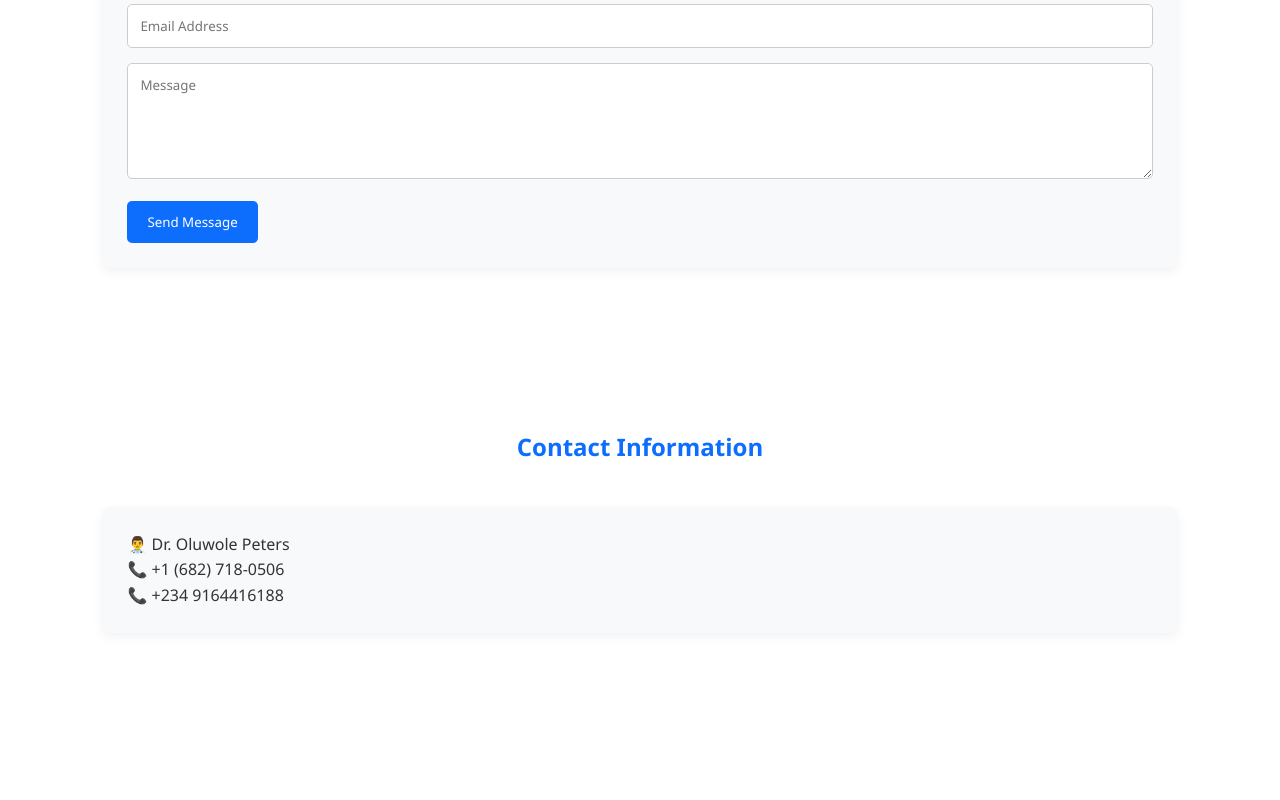
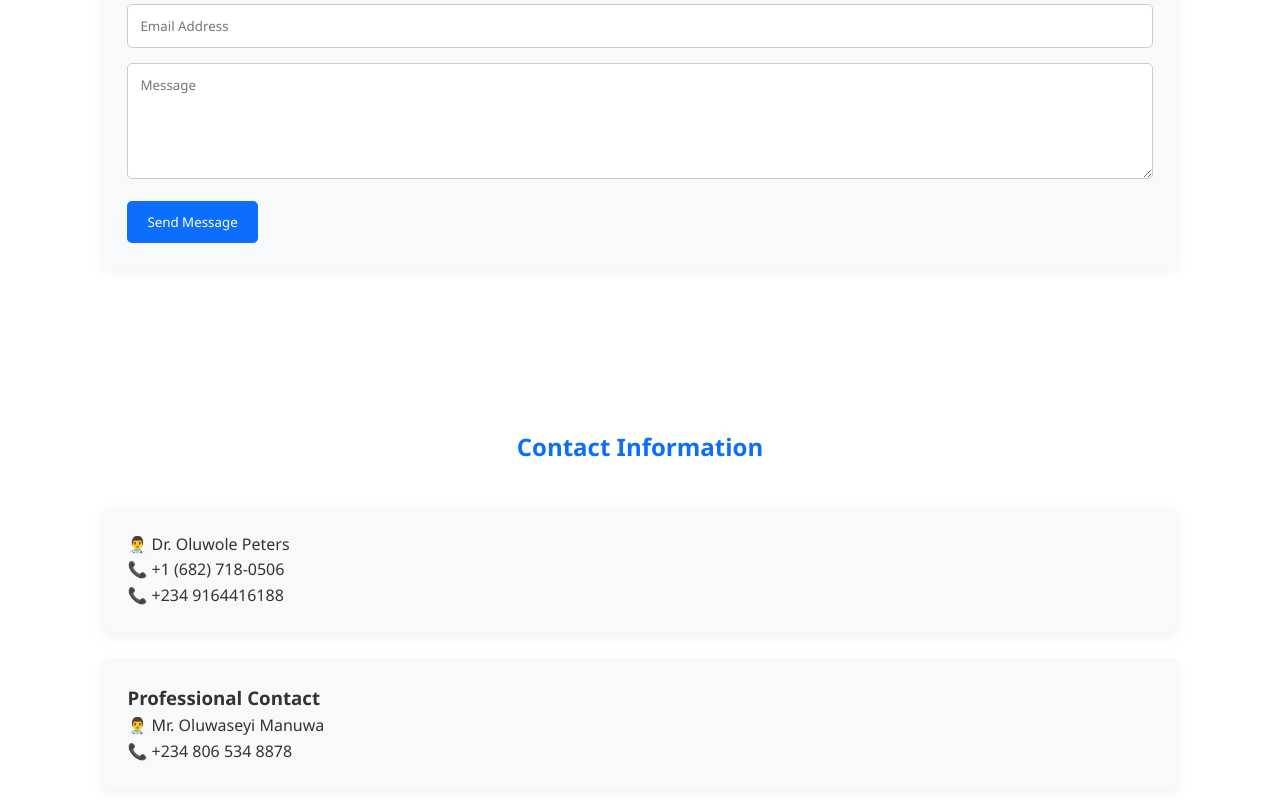
Before and after one commit to dodochiT/360medicWebsite, a plain HTML site: page contact.html in a window 1280 px wide. Shown: the part 304-1104 px from the top of the page. Before the commit the page ends 1017 px from the top, so only its background shows below. Drawn offline with Linux system fonts and the light colour scheme.

Commit message:
Update contact.html

```diff
--- a/contact.html
+++ b/contact.html
@@ -49,6 +49,15 @@
 
 </div>
 
+  <div class="card" style="margin-top:25px;">
+
+<h3>Professional Contact</h3>
+
+<p>👨‍⚕️ Mr. Oluwaseyi Manuwa</p>
+
+<p>📞 +234 806 534 8878</p>
+
+</div>
 </section>
 </body>
 </html>
```
